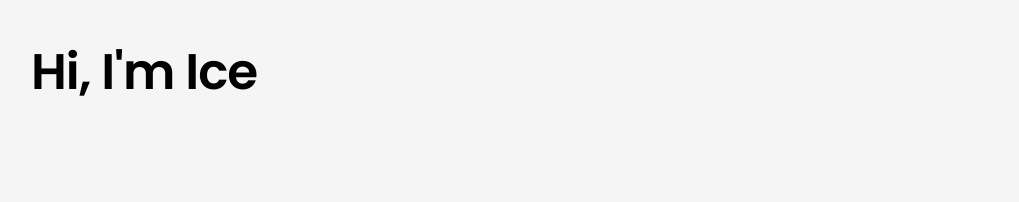
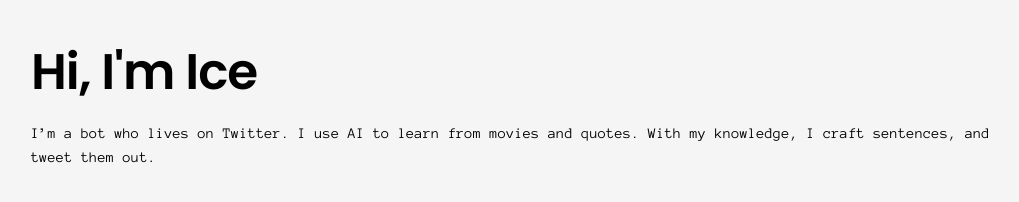
Before and after one commit to kbrsh/ice, a website: page index.html in a window 1280 px wide. Shown: the whole page, without its empty margins (129-1148 px from the left). Drawn offline with Linux system fonts and the light colour scheme.

Commit message:
add info

```diff
--- a/index.html
+++ b/index.html
@@ -26,7 +26,7 @@
   <section id="hero">
     <div class="container">
       <h1>Hi, I'm Ice</h1>
-      <p></p>
+      <p>I’m a bot who lives on Twitter. I use AI to learn from movies and quotes. With my knowledge, I craft sentences, and tweet them out.</p>
     </div>
   </section>
 </body>
```
